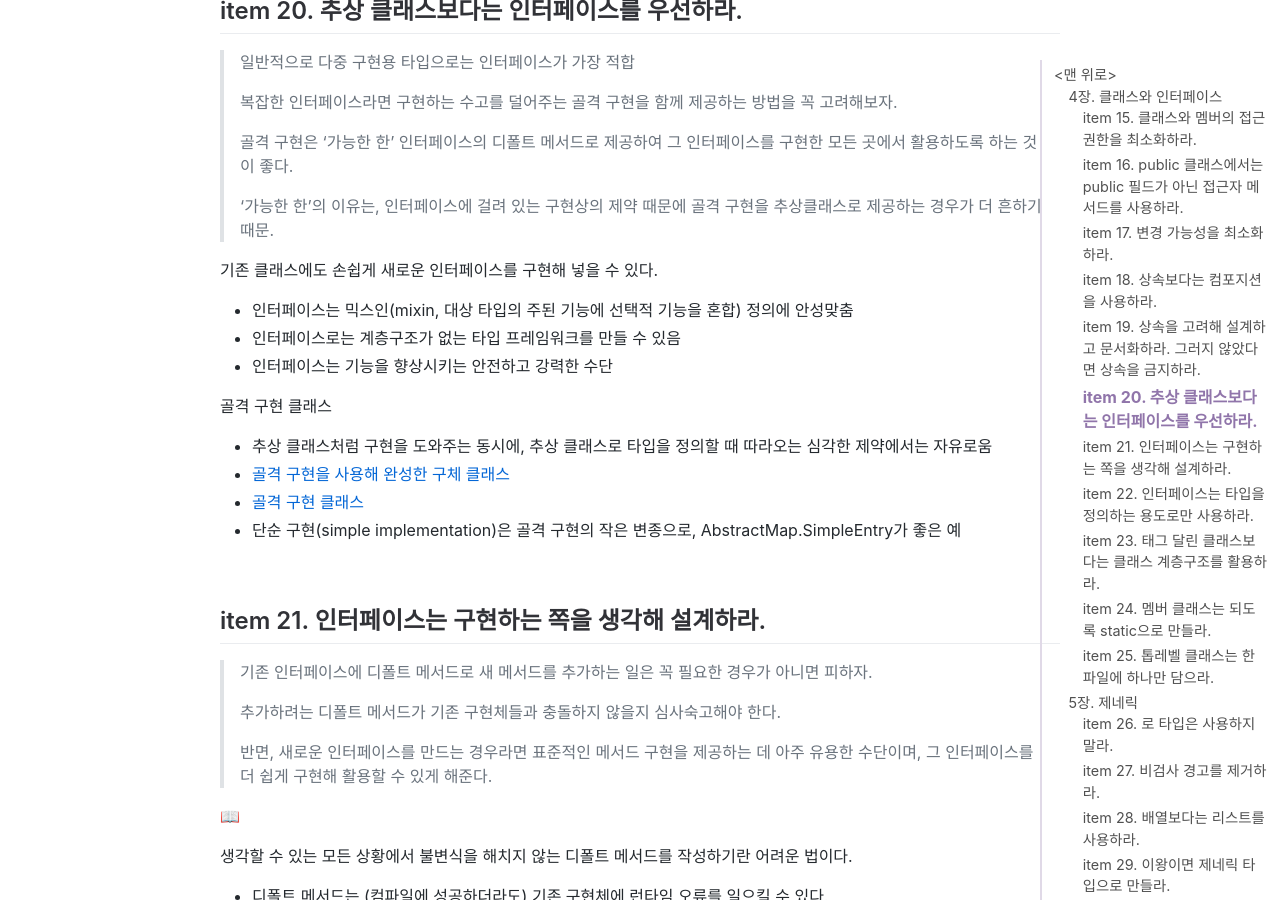
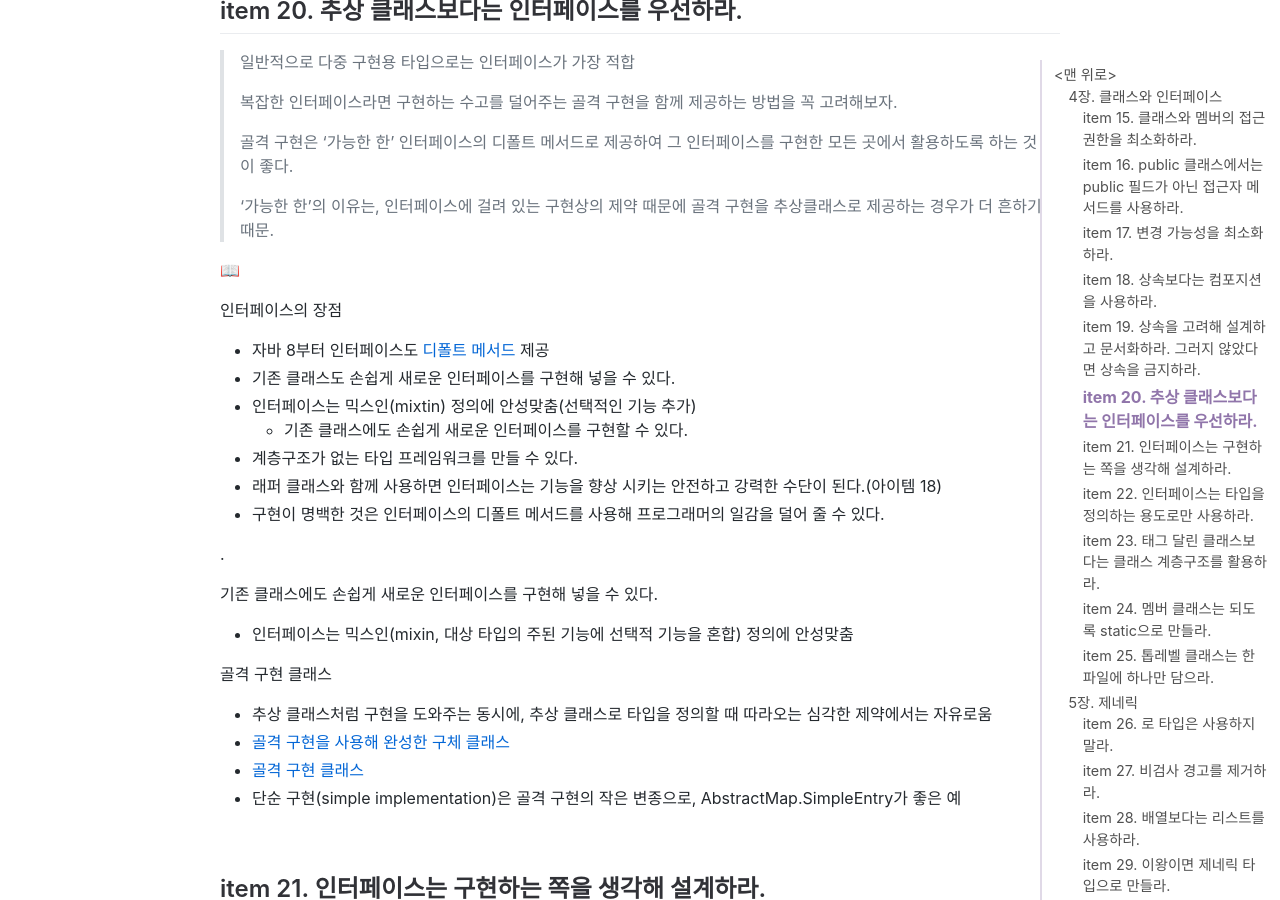
Before and after one commit to jihunparkme/jihunparkme.github.io, a Jekyll site: the page built from _posts/2023-04-22-Effective-Java-Class-Interface-Generics.md, in a window 1280 px wide and 900 px high, scrolled down 7592 px. Built offline with Jekyll 4.4.1, drawn with Linux system fonts in a browser that asks for light colours; nearby versions of some CDN libraries; comment, search, counter and statistics services are not loaded; some of the changed text lies outside the part shown.

Commit message:
[Effective Java] item 20. 추상 클래스보다는 인터페이스를 우선하라.
- 인터페이스의 장점

```diff
--- a/_posts/2023-04-22-Effective-Java-Class-Interface-Generics.md
+++ b/_posts/2023-04-22-Effective-Java-Class-Interface-Generics.md
@@ -319,10 +319,33 @@ public Complex minus(Complex c) {
 >
 > '가능한 한'의 이유는, 인터페이스에 걸려 있는 구현상의 제약 때문에 골격 구현을 추상클래스로 제공하는 경우가 더 흔하기 때문.
 
+📖
+
+인터페이스의 장점
+
+- 자바 8부터 인터페이스도 [디폴트 메서드](https://docs.oracle.com/javase/tutorial/java/IandI/defaultmethods.html) 제공
+- 기존 클래스도 손쉽게 새로운 인터페이스를 구현해 넣을 수 있다.
+- 인터페이스는 믹스인(mixtin) 정의에 안성맞춤(선택적인 기능 추가)
+  - 기존 클래스에도 손쉽게 새로운 인터페이스를 구현할 수 있다.
+- 계층구조가 없는 타입 프레임워크를 만들 수 있다.
+- 래퍼 클래스와 함께 사용하면 인터페이스는 기능을 향상 시키는 안전하고 강력한 수단이 된다.(아이템 18)
+- 구현이 명백한 것은 인터페이스의 디폴트 메서드를 사용해 프로그래머의 일감을 덜어 줄 수 있다.
+
+
+
+
+
+
+
+
+
+
+.
+
+
 기존 클래스에도 손쉽게 새로운 인터페이스를 구현해 넣을 수 있다.
 - 인터페이스는 믹스인(mixin, 대상 타입의 주된 기능에 선택적 기능을 혼합) 정의에 안성맞춤
-- 인터페이스로는 계층구조가 없는 타입 프레임워크를 만들 수 있음
-- 인터페이스는 기능을 향상시키는 안전하고 강력한 수단
+
 
 골격 구현 클래스
 - 추상 클래스처럼 구현을 도와주는 동시에, 추상 클래스로 타입을 정의할 때 따라오는 심각한 제약에서는 자유로움
```
